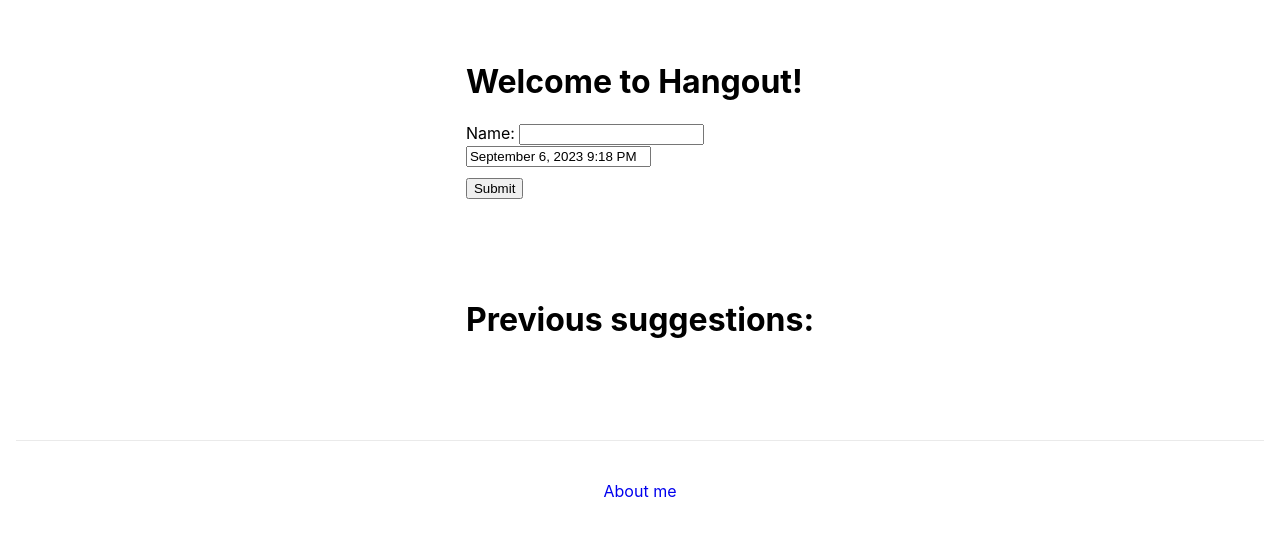
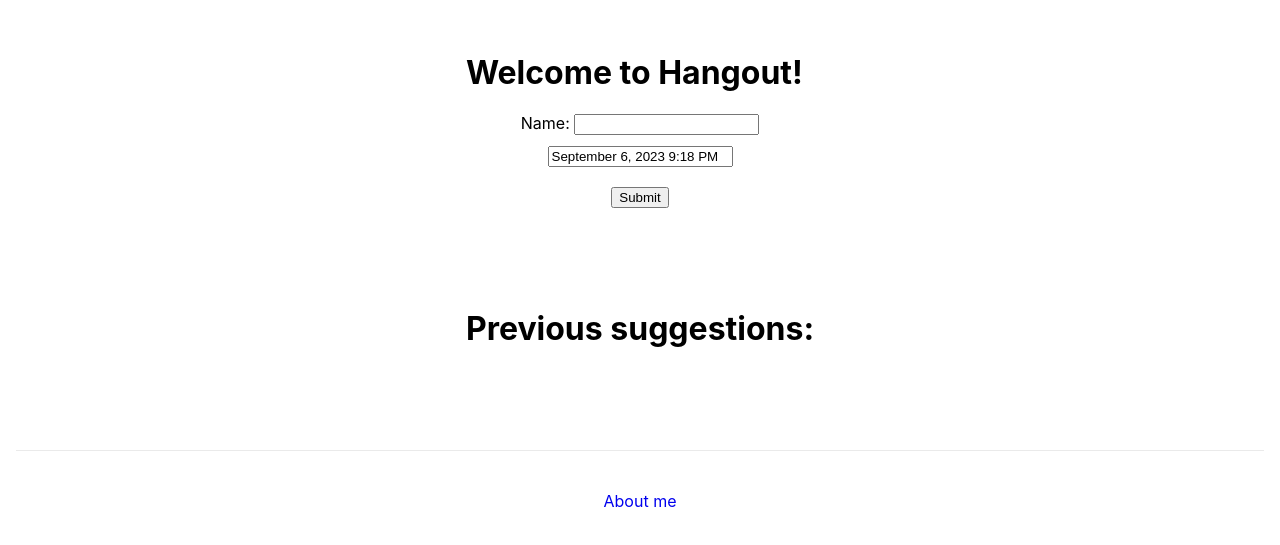
Before and after one commit to RosenlindDylan/Hangout, a Next.js app in the folder hangout/: page / in a window 1280 px wide. Shown: the part 117-662 px from the top of the page. Built offline with nearby package versions, Linux system fonts and the light colour scheme.

Commit message:
add form styling

```diff
--- /dev/null
+++ b/hangout/components/addForm.module.css
@@ -0,0 +1,14 @@
+.container {
+    display: flex;
+    justify-content: center;
+    align-items: center;
+}
+
+.addForm {
+    text-align: center;
+    display: flex;
+    flex-direction: column;
+    gap: 10px;
+    align-items: center;
+    justify-content: center;
+}
--- a/hangout/components/addForm.tsx
+++ b/hangout/components/addForm.tsx
@@ -1,13 +1,12 @@
 import { useState } from 'react'
 import DateComponent from './datecomponent'
+import styles from './addForm.module.css'
 // import { useNavigate } from 'react-router';
 
 
 /*
 TO DO ON THIS PAGE:
 
-parser for datetime - not inserting correctly
-css for component
 fix react router / set up
 
 */
@@ -19,14 +18,25 @@ export default function addForm() {
     })
     // const navigate = useNavigate();
 
-    function updateForm(value) {
+    function updateName(value) {
         return setForm((prev) => {
           return { ...prev, name : value };
         });
     }
 
+    function updateDate(selectedDate) {
+      const dateStr = selectedDate.toString().slice(0, 25);
+      setForm((prev) => {
+        return { ...prev, date: dateStr };
+      });
+    }
+
     //db
     async function onSubmit(e) {
+        if (form.date.length == 0) {
+          console.log('date failed to upload')
+        }
+
         e.preventDefault();
         const newForm = { ...form };
 
@@ -49,17 +59,19 @@ export default function addForm() {
 
     // gonna have to redo the css later too
     return (
-        <div>
+      <div className={styles.container}>
+        <div className={styles.addForm}>
             <form>
                 <label>Name: </label>
                 <input
                 type="text"
                 value={form.name}
-                onChange={(e) => updateForm(e.target.value)}
+                onChange={(e) => updateName(e.target.value)}
                 />
             </form>
-            <DateComponent />
+            <DateComponent onDateChange={updateDate} />
             <button onClick={onSubmit}>Submit</button>
         </div>
+      </div>
     )
 }
```
